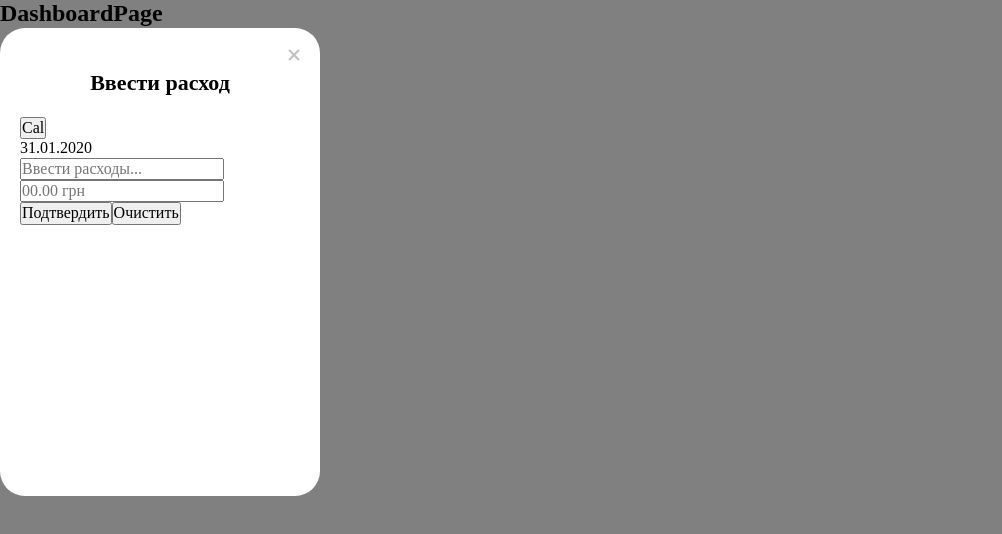
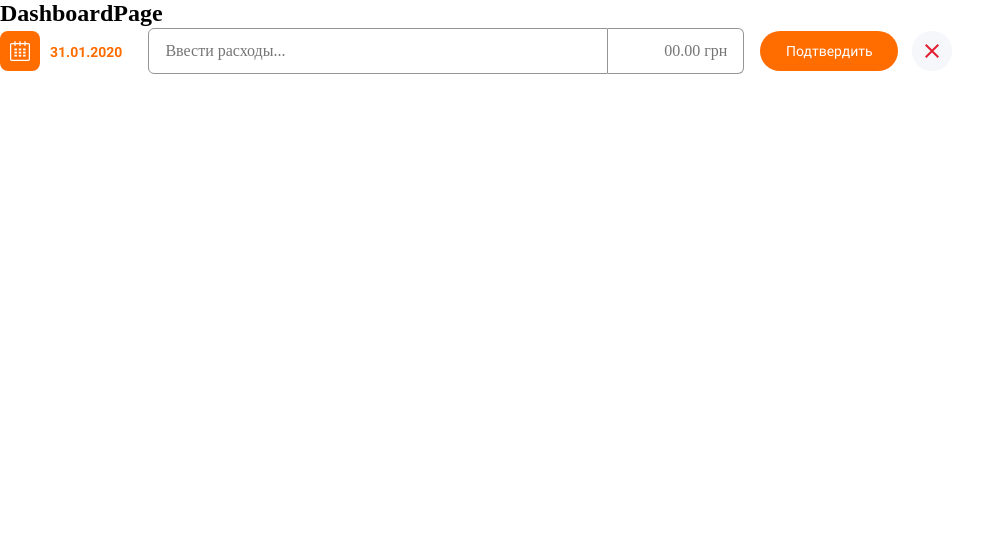
Before and after one commit to salikovskiy/honey-money, a React app: page /dashboard in a window 1280 px wide. Shown: the whole page, without its empty margins (0-1002 px from the left). Built offline with nearby package versions, Linux system fonts and the light colour scheme.

Commit message:
finish css

```diff
--- a/src/components/addCost/AddCost.js
+++ b/src/components/addCost/AddCost.js
@@ -4,6 +4,7 @@ import shortId from 'shortid';
 // import Select from "react-select";
 import onFormatDate from '../../utilities/formatDate';
 import css from './addCost.module.css';
+import calendar from '../../assets/img/svg/calendar.svg';
 
 class AddCost extends Component {
   state = {
@@ -51,8 +52,16 @@ class AddCost extends Component {
   };
 
   onChangeInput = e => {
-    const result =
-      e.target.name === 'amountCost' ? Number(e.target.value) : e.target.value;
+    let result = '';
+    if (e.target.name === 'amountCost') {
+      if (!isNaN(e.target.value)) {
+        result = Number.parseFloat(e.target.value);
+      }
+    } else {
+      result = e.target.value;
+    }
+    // const result =
+    //   e.target.name === 'amountCost' ? Number(e.target.value) : e.target.value;
     this.setState({
       [e.target.name]: result,
     });
@@ -71,7 +80,7 @@ class AddCost extends Component {
         <h3 className={css.title}>Ввести расход</h3>
         <span className={css.close}></span>
         <button onClick={this.onOpenCalendar} className={css.cal}>
-          Cal
+          <img src={calendar} alt="cal" />
         </button>
         {openCalendar && (
           <Calendar
@@ -80,9 +89,11 @@ class AddCost extends Component {
             minDate={dateRegistration}
           />
         )}
-        <p>{formatDate}</p>
-        <form onSubmit={this.onAddCost}>
+        <span className={css.formatDate}>{formatDate}</span>
+        <form className={css.form} onSubmit={this.onAddCost}>
+          <div className={css.formOverlay}>
             <input
+              className={css.inputDescription}
               required
               tipe="text"
               placeholder="Ввести расходы..."
@@ -91,6 +102,7 @@ class AddCost extends Component {
               value={descriptionCost}
             ></input>
             <input
+              className={css.inputAmount}
               required
               tipe="text"
               placeholder="00.00 грн"
@@ -99,10 +111,19 @@ class AddCost extends Component {
               value={amountCost}
               pattern="[0-9]+([.][0-9]{1,2}){0,1}"
             ></input>
-          <button type="submit">Подтвердить</button>
-          <button type="reset" onClick={this.onResetForm}>
+          </div>
+          <div className={css.overlayBtn}>
+            <button className={`${css.btn} ${css.btnSubmit}`} type="submit">
+              Подтвердить
+            </button>
+            <button
+              className={`${css.btn} ${css.btnReset}`}
+              type="reset"
+              onClick={this.onResetForm}
+            >
               Очистить
             </button>
+          </div>
         </form>
       </div>
     );
--- a/src/components/addCost/addCost.module.css
+++ b/src/components/addCost/addCost.module.css
@@ -1,6 +1,6 @@
-body {
+/* body {
   background-color: grey;
-}
+} */
 .container {
   position: relative;
   width: 320px;
@@ -43,4 +43,190 @@ body {
   text-align: center;
   color: rgba(0, 0, 0, 255);
   margin-bottom: 22px;
+  font-family: 'Roboto', sans-serif;
+  font-weight: 700;
 }
+
+.cal {
+  display: block;
+  border-radius: 8px;
+  border: none;
+  background-color: #ff6c00;
+  width: 40px;
+  height: 40px;
+  margin: 0 auto;
+  margin-bottom: 10px;
+  outline: none;
+}
+.cal img {
+  display: block;
+  width: 20px;
+  height: 20px;
+  margin: auto;
+}
+
+.formatDate {
+  display: block;
+  margin: 0 auto;
+  color: #ff6c00;
+  text-align: center;
+  font-family: 'Roboto', sans-serif;
+  font-weight: 700;
+  font-size: 14px;
+  margin-bottom: 20px;
+}
+
+.inputDescription {
+  display: block;
+  border: 1px solid #959595;
+  margin: 0 auto;
+  width: 280px;
+  height: 46px;
+  border-radius: 6px;
+  padding-left: 16px;
+  margin-bottom: 20px;
+  outline: none;
+}
+.inputAmount {
+  display: block;
+  border: 1px solid #959595;
+  margin: 0 auto;
+  width: 160px;
+  height: 46px;
+  border-radius: 6px;
+  padding-right: 16px;
+  margin-bottom: 90px;
+  text-align: right;
+  outline: none;
+}
+
+.overlayBtn {
+  margin: 0 auto;
+  display: flex;
+}
+
+.btn {
+  display: block;
+  border: none;
+  width: 138px;
+  height: 40px;
+  border-radius: 20px;
+  font-family: 'Roboto', sans-serif;
+  font-weight: normal;
+  font-size: 14px;
+  outline: none;
+}
+
+.btnSubmit {
+  background-color: #ff6c00;
+  color: white;
+  margin-right: 4px;
+}
+
+.btnSubmit:hover {
+  background-color: #df6107;
+  transition: 0.2s;
+}
+
+.btnSubmit:active {
+  background-color: #df6107;
+  box-shadow: 0 3px #666;
+  transform: translateY(2px);
+}
+
+.btnReset {
+  background-color: #f5f7fa;
+  color: rgba(0, 0, 0, 255);
+}
+
+.btnReset:hover {
+  background-color: #dee1e6;
+  transition: 0.2s;
+}
+
+.btnReset:active {
+  background-color: #dee1e6;
+  box-shadow: 0 3px #666;
+  transform: translateY(2px);
+}
+
+@media (min-width: 768px) {
+  .container {
+    width: 670px;
+    height: 104px;
+    border-radius: 0;
+    padding: 0;
+    display: flex;
+    flex-wrap: wrap;
+  }
+  .close {
+    display: none;
+  }
+  .title {
+    display: none;
+  }
+  .cal {
+    margin: 0 14px 0 0;
+  }
+  .formatDate {
+    margin: 14px 26px 0 0;
+    text-align: left;
+  }
+  .formOverlay {
+    display: flex;
+    margin-bottom: 18px;
+  }
+  .inputDescription {
+    margin: 0;
+    width: 380px;
+    border-top-right-radius: 0;
+    border-bottom-right-radius: 0;
+  }
+  .inputAmount {
+    margin: 0;
+    width: 136px;
+    border-top-left-radius: 0;
+    border-bottom-left-radius: 0;
+    border-left: none;
+  }
+  .overlayBtn {
+    margin-left: 88px;
+  }
+  .btnSubmit {
+    margin-right: 14px;
+  }
+  .btnReset {
+    width: 40px;
+    height: 40px;
+    font-size: 0;
+    background-image: url(../../assets/img/clear@1X.png);
+    background-repeat: no-repeat;
+    background-position: center;
+  }
+}
+
+@media (min-width: 1280px) {
+  .container {
+    width: 1028px;
+    height: 46px;
+  }
+  .cal {
+    margin: 3px 10px 0 0;
+  }
+  .formatDate {
+    margin-top: 16px;
+  }
+  .form {
+    display: flex;
+  }
+  .formOverlay {
+    margin-right: 16px;
+    margin-bottom: 0;
+  }
+  .inputDescription {
+    width: 460px;
+  }
+  .overlayBtn {
+    margin: 3px 0;
+  }
+}
```
Also changed, not shown: src/assets/img/clear@1X.png (added), src/assets/img/svg/calendar.svg (added). Lines whose indentation alone changed are shown as unchanged.
